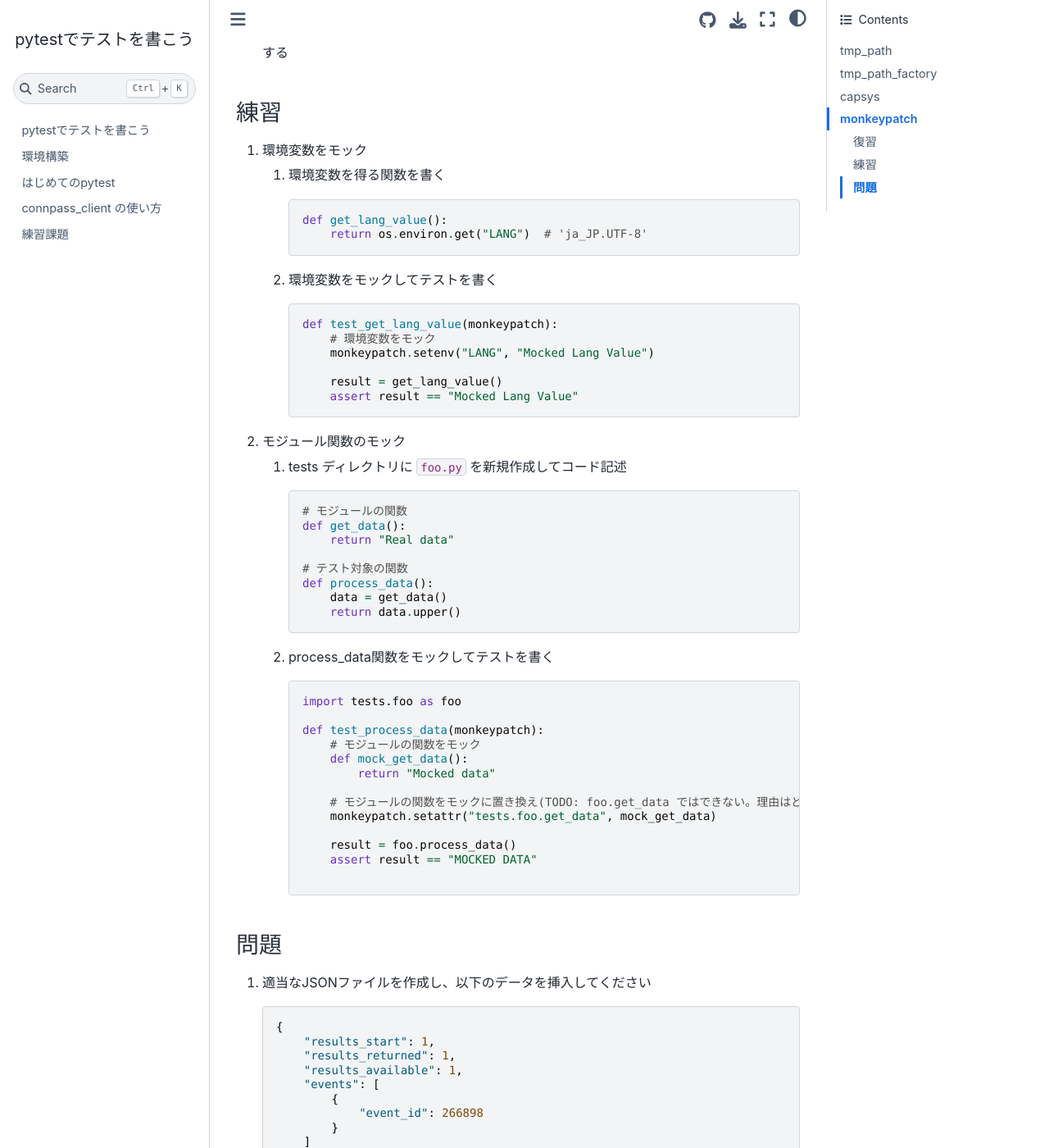
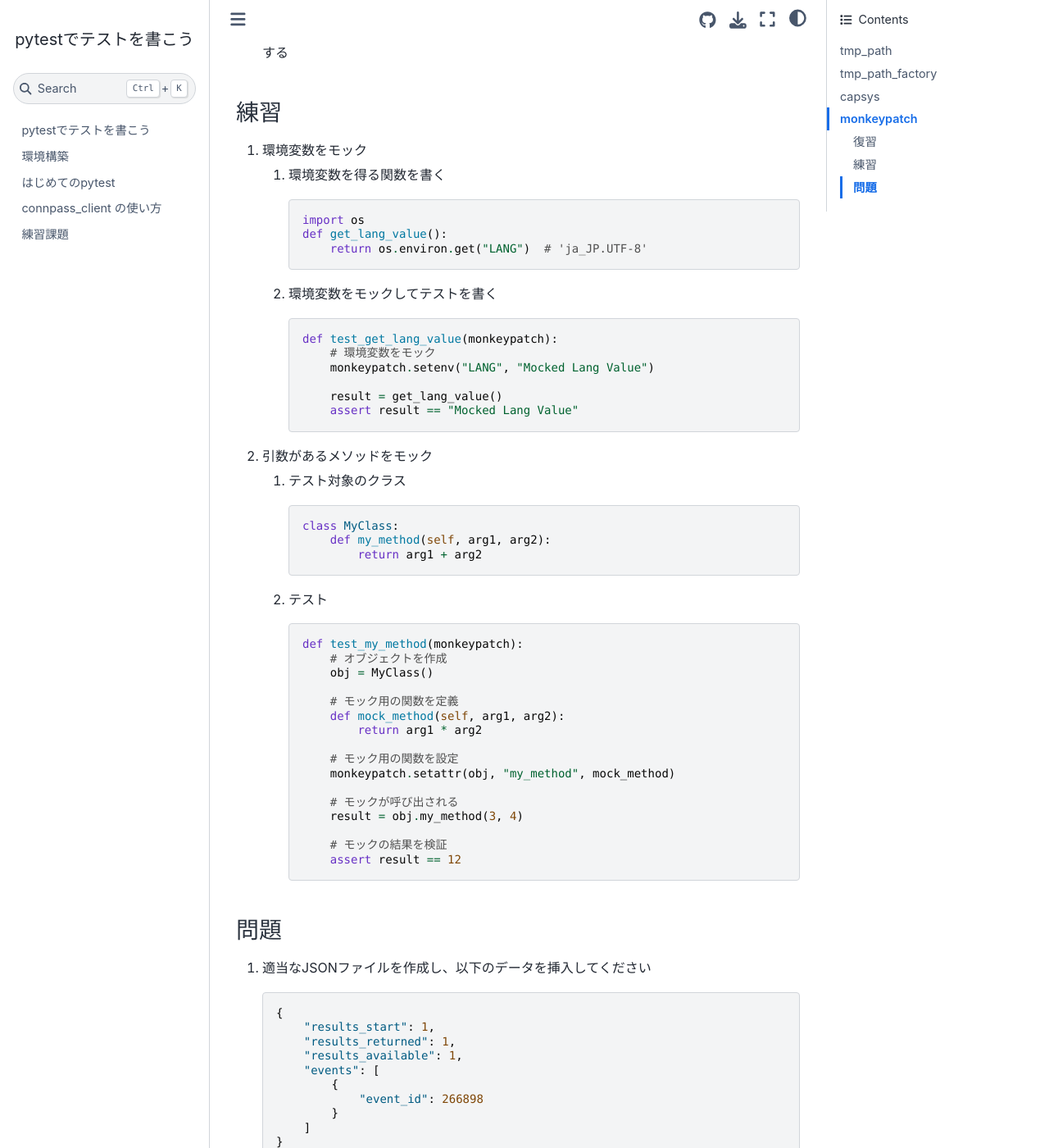
Before and after one commit to fin-py/pytest-hands-on, a Jupyter Book: the page built from docs/exercise2.md, in a window 1280 px wide and 1400 px high, scrolled down 4172 px. Shown: the whole window at 82% size. Built offline with Jupyter Book 1.0.4 settings and Sphinx 7.4.7 and the Sphinx Book theme 1.1.4, drawn with Linux system fonts in a browser that asks for light colours.

Commit message:
一部修正

````diff
--- a/docs/exercise2.md
+++ b/docs/exercise2.md
@@ -143,6 +143,7 @@ def test_version_v2():
 1. 環境変数をモック
     1. 環境変数を得る関数を書く
         ```python
+        import os
         def get_lang_value():
             return os.environ.get("LANG")  # 'ja_JP.UTF-8'
         ```
@@ -156,33 +157,31 @@ def test_version_v2():
             assert result == "Mocked Lang Value"
         ```
 
-1. モジュール関数のモック
-    1. tests ディレクトリに `foo.py` を新規作成してコード記述
+1. 引数があるメソッドをモック
+    1. テスト対象のクラス
         ```python
-        # モジュールの関数
-        def get_data():
-            return "Real data"
+        class MyClass:
+            def my_method(self, arg1, arg2):
+                return arg1 + arg2
+        ```
+    1. テスト
+        ```python
+        def test_my_method(monkeypatch):
+            # オブジェクトを作成
+            obj = MyClass()
 
-        # テスト対象の関数
-        def process_data():
-            data = get_data()
-            return data.upper()
-        ```
-    1. process_data関数をモックしてテストを書く
-        ```python
-        import tests.foo as foo
+            # モック用の関数を定義
+            def mock_method(self, arg1, arg2):
+                return arg1 * arg2
 
-        def test_process_data(monkeypatch):
-            # モジュールの関数をモック
-            def mock_get_data():
-                return "Mocked data"
+            # モック用の関数を設定
+            monkeypatch.setattr(obj, "my_method", mock_method)
 
-            # モジュールの関数をモックに置き換え(TODO: foo.get_data ではできない。理由はどりらんせんせいに）
-            monkeypatch.setattr("tests.foo.get_data", mock_get_data)
+            # モックが呼び出される
+            result = obj.my_method(3, 4)
 
-            result = foo.process_data()
-            assert result == "MOCKED DATA"
-
+            # モックの結果を検証
+            assert result == 12
         ```
 ### 問題
 
````
